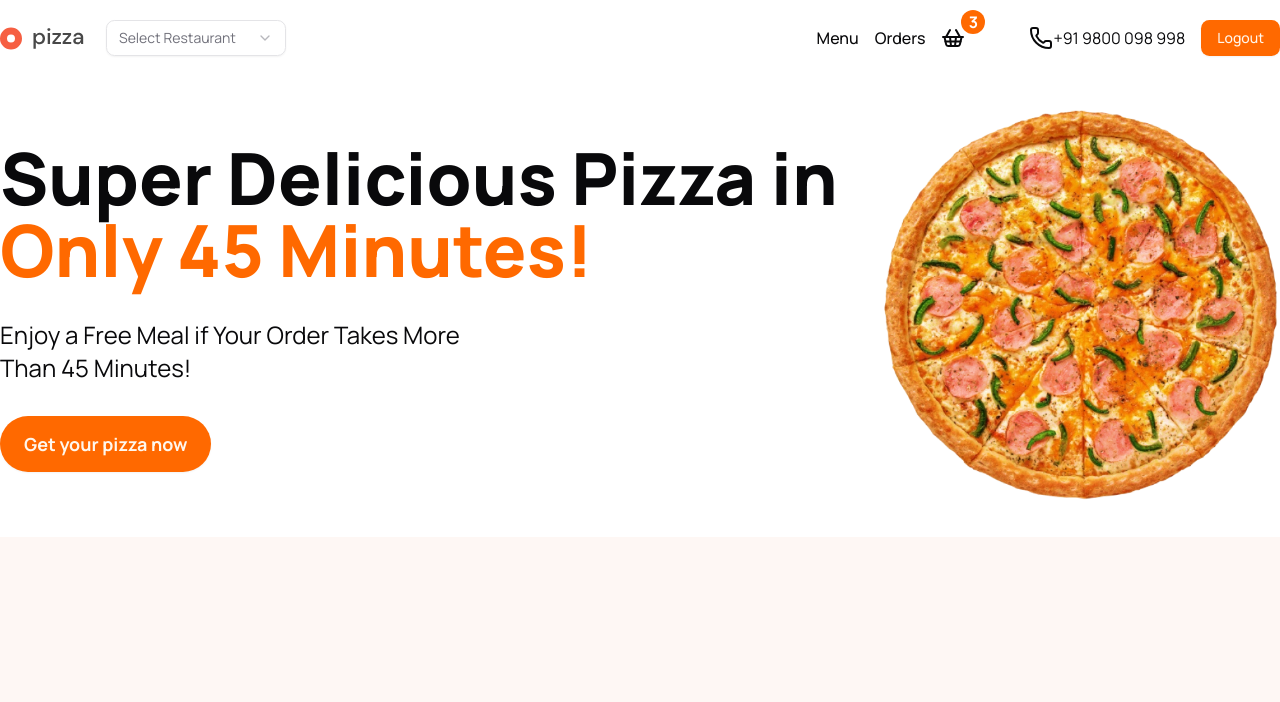
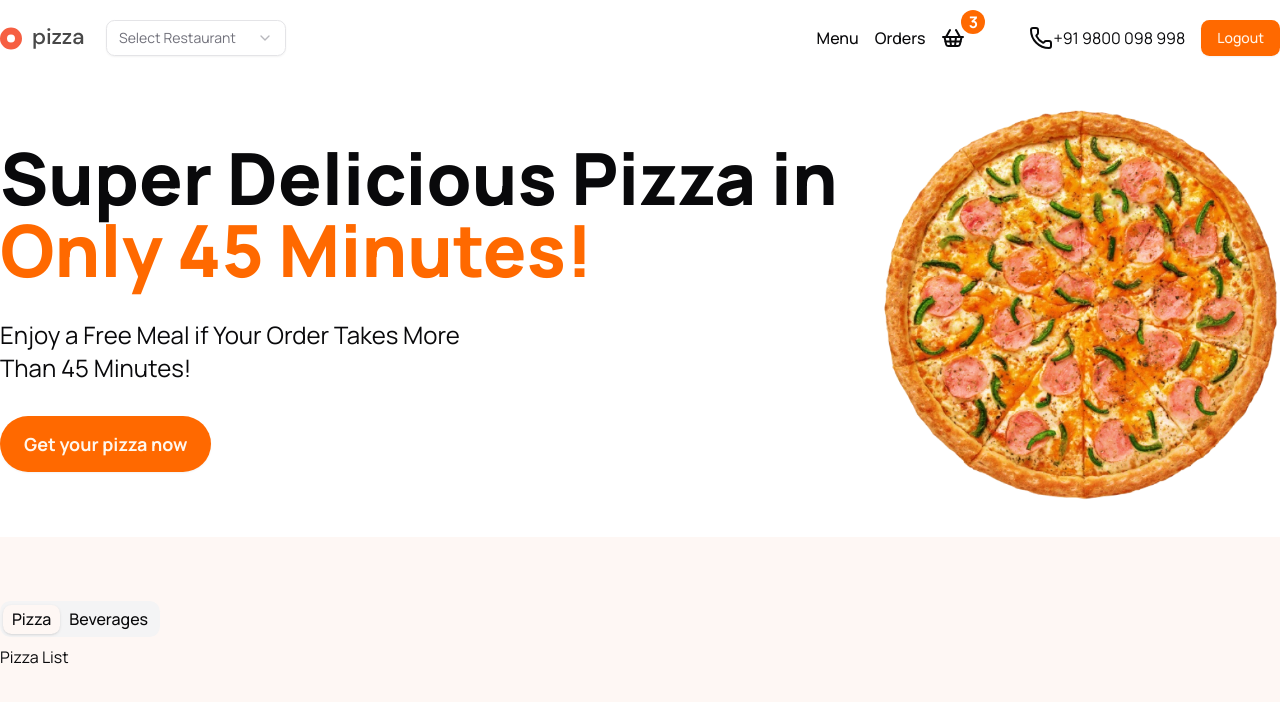
Before and after one commit to 09junaid/pizza_ui, a Next.js app: page / in a window 1280 px wide. Shown: the top 702 px of the page. Built offline with nearby package versions, Linux system fonts and the light colour scheme.

Commit message:
add category tabs

```diff
--- a/package.json
+++ b/package.json
@@ -11,6 +11,7 @@
   "dependencies": {
     "@radix-ui/react-select": "^2.2.6",
     "@radix-ui/react-slot": "^1.2.3",
+    "@radix-ui/react-tabs": "^1.1.13",
     "class-variance-authority": "^0.7.1",
     "clsx": "^2.1.1",
     "lucide-react": "^0.542.0",
--- a/src/components/pages/home/index.tsx
+++ b/src/components/pages/home/index.tsx
@@ -1,10 +1,12 @@
 import { Button } from '@/components/ui/button'
 import Image from 'next/image'
 import React from 'react'
+import { Tabs, TabsContent, TabsList, TabsTrigger } from "@/components/ui/tabs"
 import pizzaImg from "../../../../public/images/pngs/pizza-main.png"
 
 export default function HomePage() {
   return (
+    <>
       <section className='bg-white'>
         <div className='container mx-auto flex items-center justify-between py-8'>
           {/* left side */}
@@ -26,5 +28,19 @@ export default function HomePage() {
 
         </div>
       </section>
+
+      <section>
+        <div className='container mx-auto py-16'>
+          <Tabs defaultValue="pizza" className="w-[400px]">
+            <TabsList>
+              <TabsTrigger value="pizza" className='text-md'>Pizza</TabsTrigger>
+              <TabsTrigger value="beverages" className='text-md'>Beverages</TabsTrigger>
+            </TabsList>
+            <TabsContent value="pizza">Pizza List</TabsContent>
+            <TabsContent value="beverages">Beverages List</TabsContent>
+          </Tabs>
+        </div>
+      </section>
+    </>
   )
 }
--- /dev/null
+++ b/src/components/ui/tabs.tsx
@@ -0,0 +1,66 @@
+"use client"
+
+import * as React from "react"
+import * as TabsPrimitive from "@radix-ui/react-tabs"
+
+import { cn } from "@/lib/utils"
+
+function Tabs({
+  className,
+  ...props
+}: React.ComponentProps<typeof TabsPrimitive.Root>) {
+  return (
+    <TabsPrimitive.Root
+      data-slot="tabs"
+      className={cn("flex flex-col gap-2", className)}
+      {...props}
+    />
+  )
+}
+
+function TabsList({
+  className,
+  ...props
+}: React.ComponentProps<typeof TabsPrimitive.List>) {
+  return (
+    <TabsPrimitive.List
+      data-slot="tabs-list"
+      className={cn(
+        "bg-muted text-muted-foreground inline-flex h-9 w-fit items-center justify-center rounded-lg p-[3px]",
+        className
+      )}
+      {...props}
+    />
+  )
+}
+
+function TabsTrigger({
+  className,
+  ...props
+}: React.ComponentProps<typeof TabsPrimitive.Trigger>) {
+  return (
+    <TabsPrimitive.Trigger
+      data-slot="tabs-trigger"
+      className={cn(
+        "data-[state=active]:bg-background dark:data-[state=active]:text-foreground focus-visible:border-ring cursor-pointer focus-visible:ring-ring/50 focus-visible:outline-ring dark:data-[state=active]:border-input dark:data-[state=active]:bg-input/30 text-foreground dark:text-muted-foreground inline-flex h-[calc(100%-1px)] flex-1 items-center justify-center gap-1.5 rounded-md border border-transparent px-2 py-1 text-sm font-medium whitespace-nowrap transition-[color,box-shadow] focus-visible:ring-[3px] focus-visible:outline-1 disabled:pointer-events-none disabled:opacity-50 data-[state=active]:shadow-sm [&_svg]:pointer-events-none [&_svg]:shrink-0 [&_svg:not([class*='size-'])]:size-4",
+        className
+      )}
+      {...props}
+    />
+  )
+}
+
+function TabsContent({
+  className,
+  ...props
+}: React.ComponentProps<typeof TabsPrimitive.Content>) {
+  return (
+    <TabsPrimitive.Content
+      data-slot="tabs-content"
+      className={cn("flex-1 outline-none", className)}
+      {...props}
+    />
+  )
+}
+
+export { Tabs, TabsList, TabsTrigger, TabsContent }
```
Also changed, not shown: 1 other file (tests, documents, lock files or other folders). Lines whose indentation alone changed are shown as unchanged.
